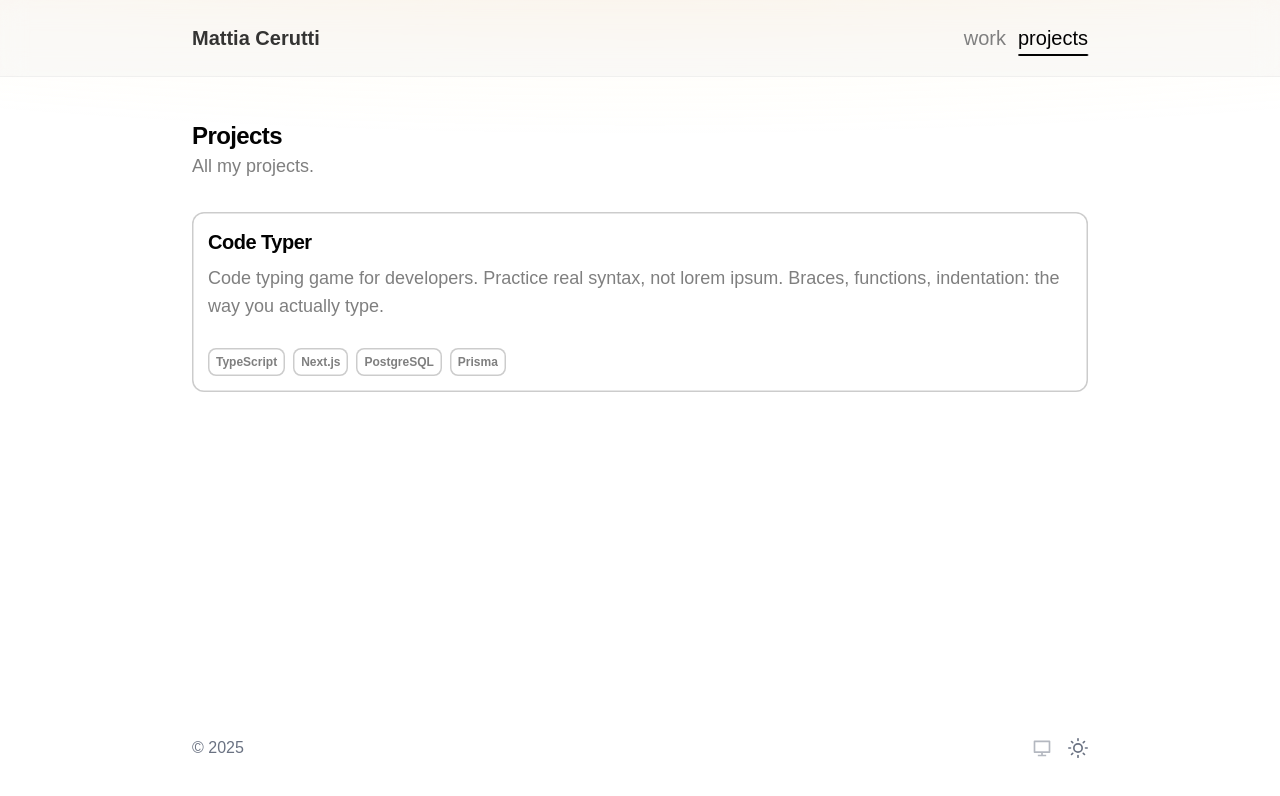
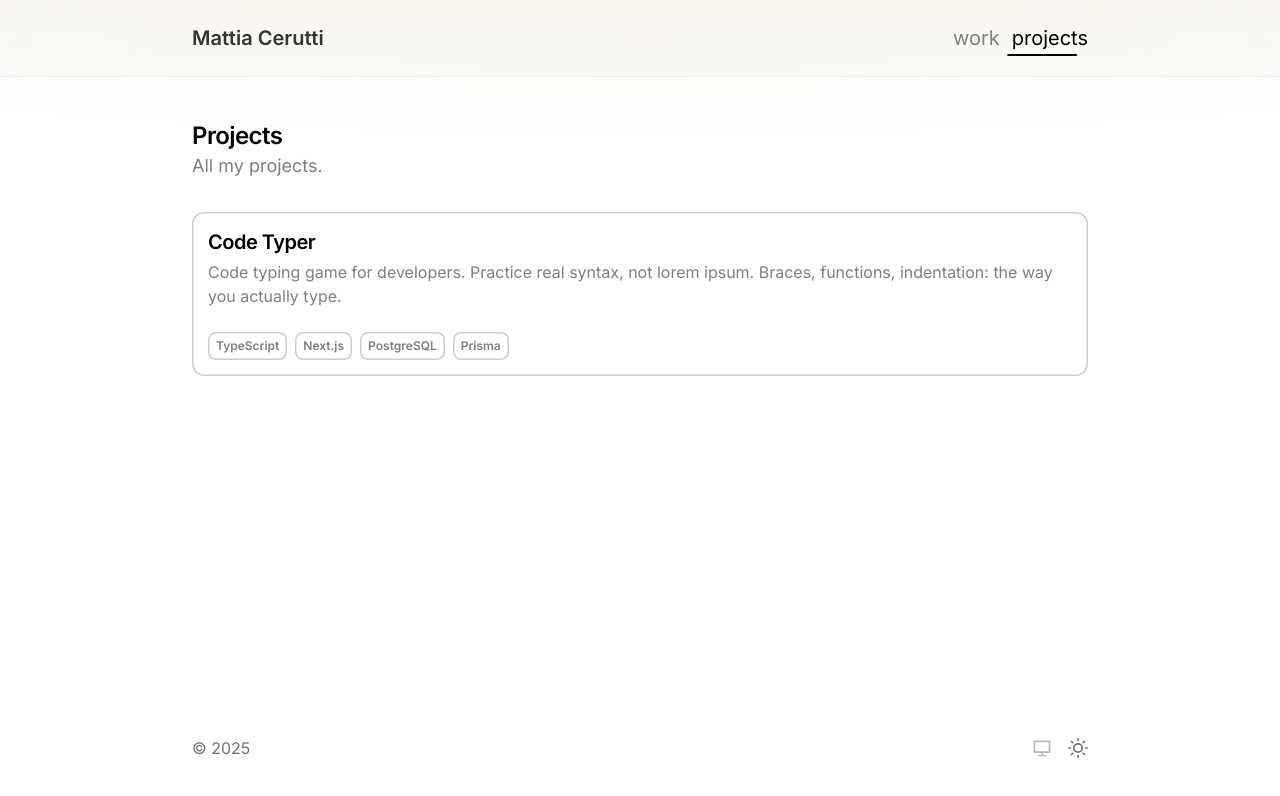
Before and after one commit to mattiacerutti/portfolio, a Next.js app: page /projects in a window 1280 px wide. Shown: the top 796 px of the page. Built offline with nearby package versions, Linux system fonts and the light colour scheme.

Commit message:
feat: change font to inter

```diff
--- a/src/app/layout.tsx
+++ b/src/app/layout.tsx
@@ -1,18 +1,14 @@
-import {Geist, Geist_Mono} from "next/font/google";
+import {Inter} from "next/font/google";
 import "./globals.css";
 import Header from "@/sections/header";
 import {ThemeProvider} from "../components/theme-provider";
 import Footer from "@/sections/footer";
 import LoadingWrapper from "@/components/loading";
 
-const geistSans = Geist({
-  variable: "--font-geist-sans",
+const inter = Inter({
+  variable: "--font-inter",
   subsets: ["latin"],
-});
-
-const geistMono = Geist_Mono({
-  variable: "--font-geist-mono",
-  subsets: ["latin"],
+  display: "swap",
 });
 
 export default function RootLayout({
@@ -22,7 +18,7 @@ export default function RootLayout({
 }>) {
   return (
     <html lang="en" suppressHydrationWarning>
-      <body className={`${geistSans.variable} ${geistMono.variable} ovicking-wide flex min-h-screen flex-col items-center justify-between antialiased`}>
+      <body className={`${inter.className} ${inter.variable} ovicking-wide flex min-h-screen flex-col items-center justify-between antialiased`}>
         <div aria-hidden className="top-glow" />
         <ThemeProvider>
           <LoadingWrapper>
--- a/src/components/nav-links.tsx
+++ b/src/components/nav-links.tsx
@@ -71,7 +71,7 @@ export default function NavLinks() {
   }, [pathname]);
 
   return (
-    <div ref={navRef} className="relative flex items-center gap-3 font-light decoration-[var(--muted-foreground)]/30">
+    <div ref={navRef} className="relative flex items-center gap-3 decoration-[var(--muted-foreground)]/30">
       <span
         aria-hidden
         className="pointer-events-none absolute -bottom-1 h-0.5 rounded bg-[var(--foreground)] will-change-transform"
--- a/src/components/projects/project-card.tsx
+++ b/src/components/projects/project-card.tsx
@@ -17,9 +17,9 @@ function ProjectCard(props: IProjectCardProps) {
 
   return (
     <CustomLink href={`/projects/${id}`} className="cursor-pointer">
-      <Button className="flex h-full flex-col items-start gap-2 !rounded-xl p-4">
+      <Button className="flex h-full flex-col items-start gap-1 !rounded-xl p-4">
         <H4 className="text-[var(--foreground)]">{title}</H4>
-        <P className="font-extralight text-[var(--muted-foreground)]">{description}</P>
+        <P className="!text-base text-[var(--muted-foreground)]">{description}</P>
         {!hideTechStack && technologies && (
           <div className="mt-5 flex flex-wrap gap-2">
             {technologies.map((tech, index) => (
--- a/src/components/typography/h1.tsx
+++ b/src/components/typography/h1.tsx
@@ -4,7 +4,7 @@ type H1Props = React.HTMLAttributes<HTMLHeadingElement>;
 
 export default function H1({children, className = "", ...props}: H1Props) {
   return (
-    <h1 className={`scroll-m-20 text-5xl font-extrabold tracking-tight text-balance ${className}`} {...props}>
+    <h1 className={`scroll-m-20 text-5xl font-bold tracking-tight text-balance ${className}`} {...props}>
       {children}
     </h1>
   );
--- a/src/sections/hero.tsx
+++ b/src/sections/hero.tsx
@@ -20,7 +20,7 @@ export default function Hero() {
       <div className="flex h-screen w-fit flex-col items-start justify-center gap-3 p-5">
         <div className="flex flex-col gap-1">
           <VerticalReveal>
-            <div className="xs:flex-row xs:gap-3 xs:items-end flex flex-col">
+            <div className="flex flex-col sm:flex-row sm:items-end sm:gap-3">
               <H1 className="text-nowrap">hey! i&apos;m</H1>
               <H1 className="text-nowrap">
                 Mattia&nbsp;
```
